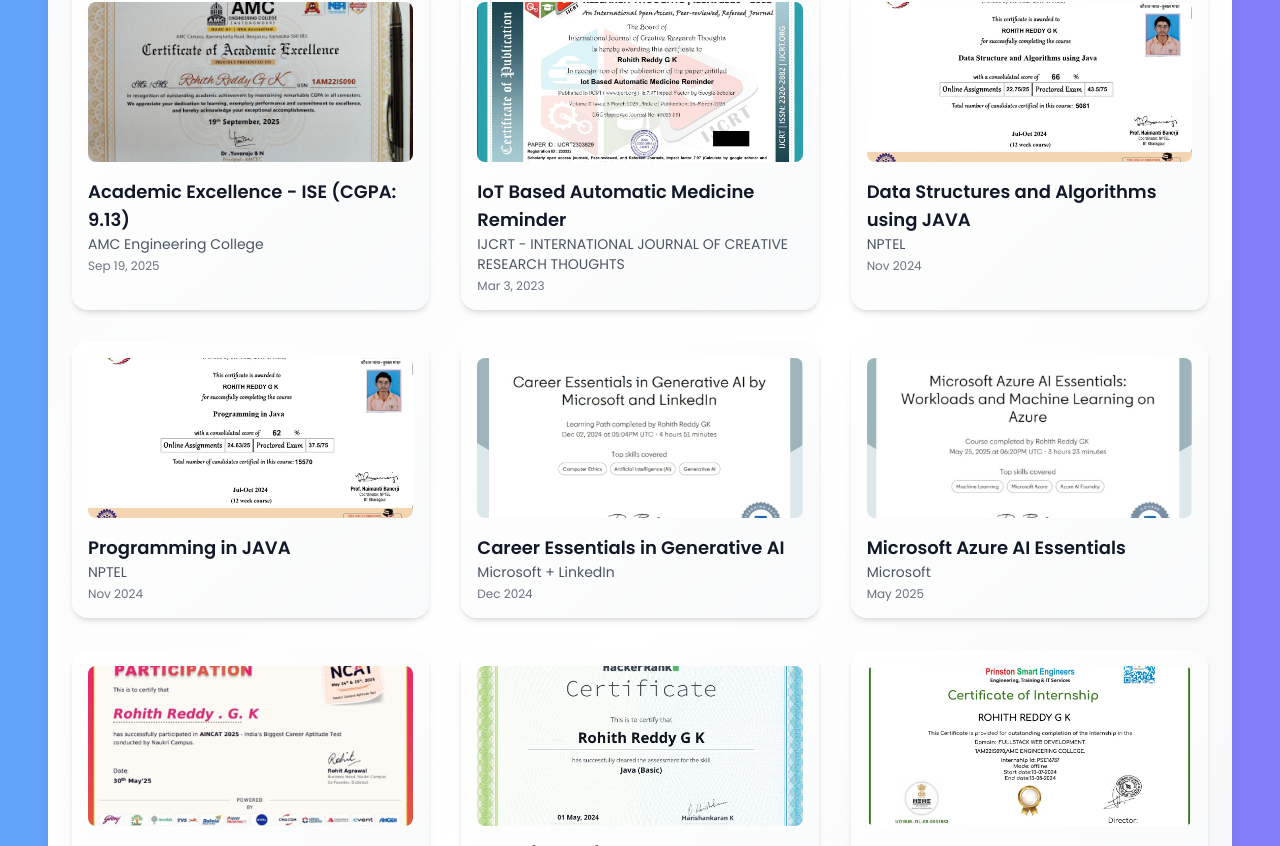
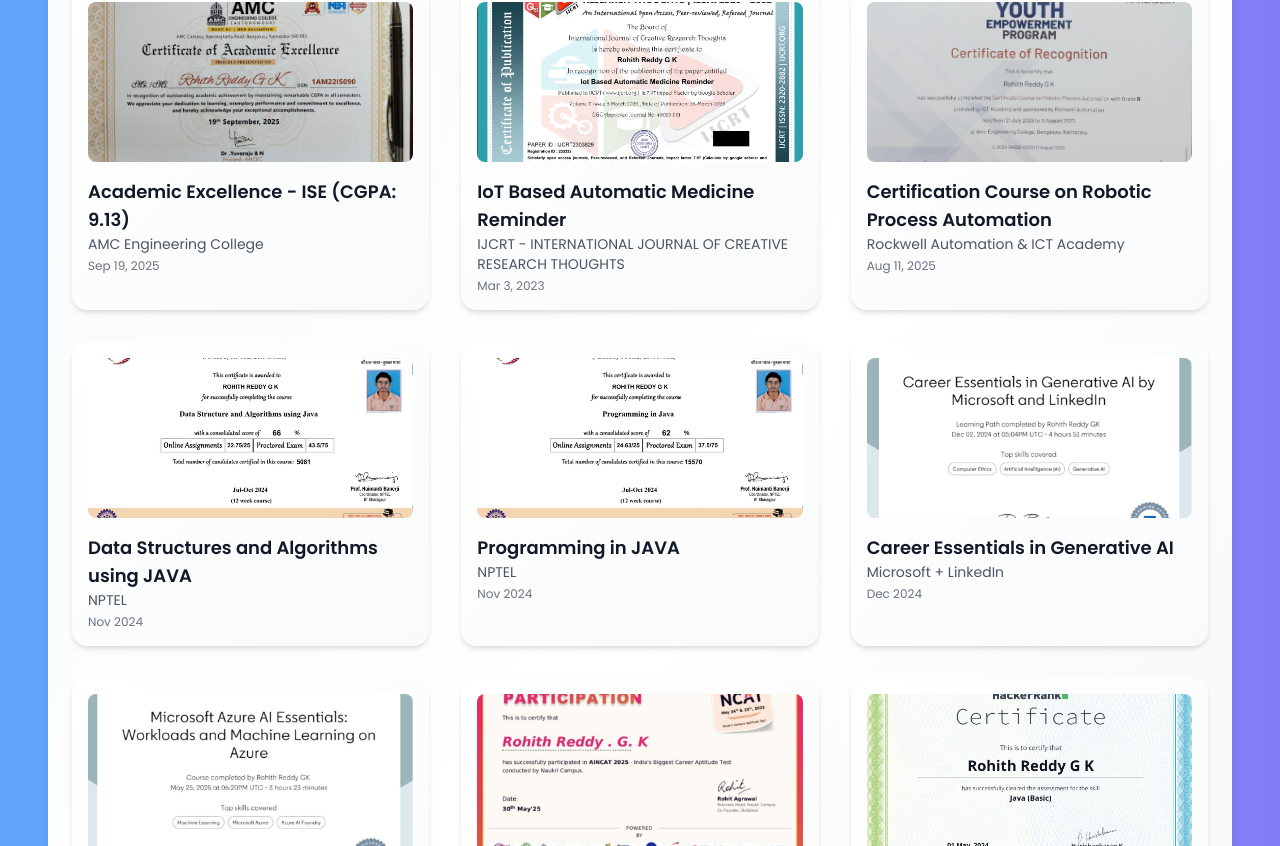
Before and after one commit to RohithReddyGK/Portfolio, a React (Vite) app in the folder my-portfolio/: page / in a window 1280 px wide. Shown: the part 5664-6510 px from the top of the page. Built offline with nearby package versions, Linux system fonts and the light colour scheme.

Commit message:
Added a new certificate

```diff
--- a/my-portfolio/src/components/Certificates.jsx
+++ b/my-portfolio/src/components/Certificates.jsx
@@ -18,6 +18,12 @@ export default function Certifications() {
       org: "IJCRT - INTERNATIONAL JOURNAL OF CREATIVE RESEARCH THOUGHTS",
       date: "Mar 3, 2023",
       image: "/certificates/IJCRT.jpg",
+    },
+    {
+      title:"Certification Course on Robotic Process Automation",
+      org: "Rockwell Automation & ICT Academy",
+      date: "Aug 11, 2025",
+      image: "/certificates/RPA Certificate.jpg",
     },
     {
       title: "Data Structures and Algorithms using JAVA",
```
Also changed, not shown: my-portfolio/public/certificates/RPA Certificate.jpg (added).
